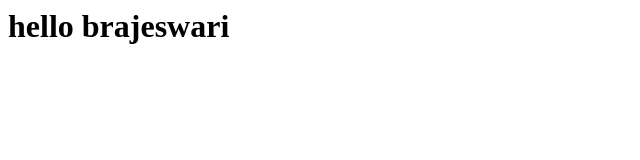
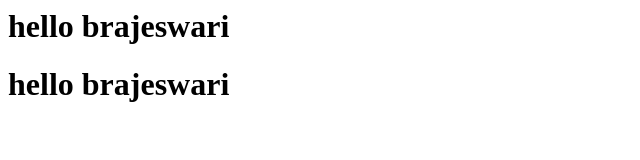
Before and after one commit to Brajeswari-pradhan/my-aws-app, a plain HTML site: page index.html in a window 1280 px wide. Shown: the whole page, without its empty margins (0-640 px from the left). Drawn offline with Linux system fonts and the light colour scheme.

Commit message:
`dev branch`

```diff
--- a/index.html
+++ b/index.html
@@ -1 +1,2 @@
 <h1>hello brajeswari</h1>
+<h1>hello brajeswari</h1>
```
